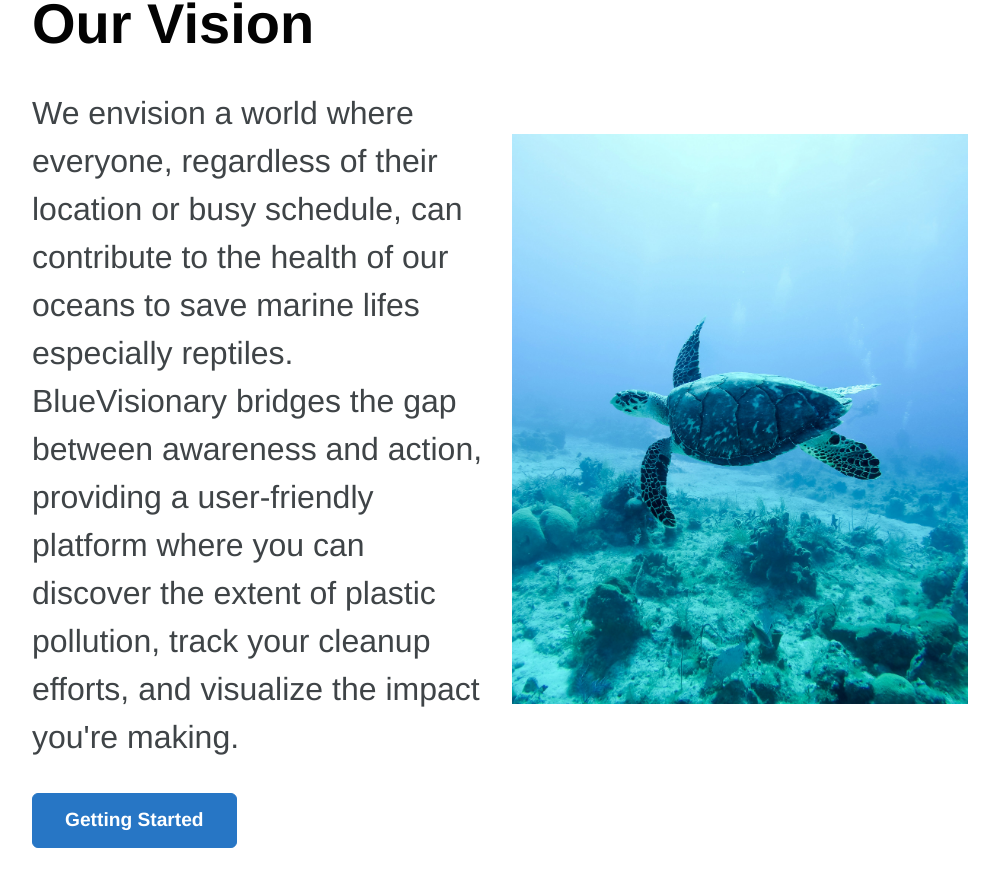
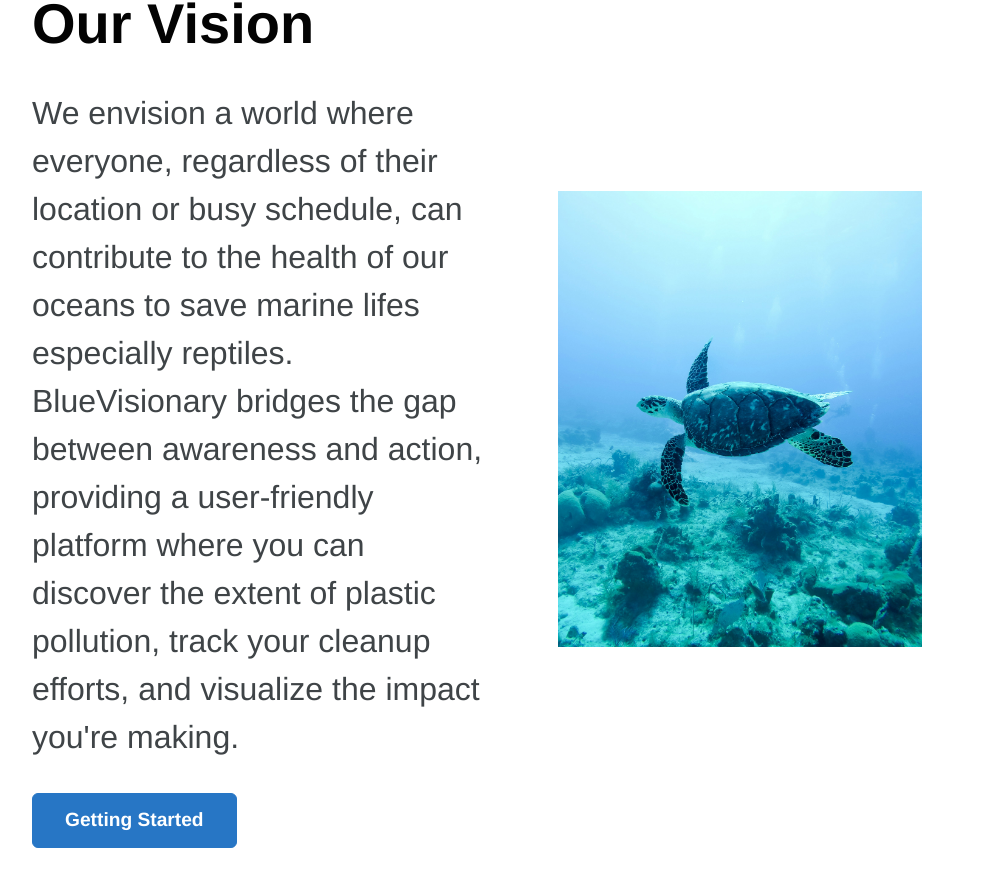
Before and after one commit to YiJieNG/BlueVisionary, a React (Create React App) app in the folder frontend/: page / in a window 1280 px wide. Shown: the part 938-1824 px from the top of the page, without its empty margins (140-1139 px from the left). Built offline with nearby package versions, Linux system fonts and the light colour scheme.

Commit message:
Modify the design for picture in hero session of landing page

```diff
--- a/frontend/src/assets/scss/bluevisionary/_examples.scss
+++ b/frontend/src/assets/scss/bluevisionary/_examples.scss
@@ -304,8 +304,11 @@
 }
 
 .image-section img {
-  max-width: 100%;
+  max-width: 90%;
   height: auto;
+  // justify-content: center;
+  align-items: center;
+  padding-left: 10%;
 }
 
 .features-section {
```
